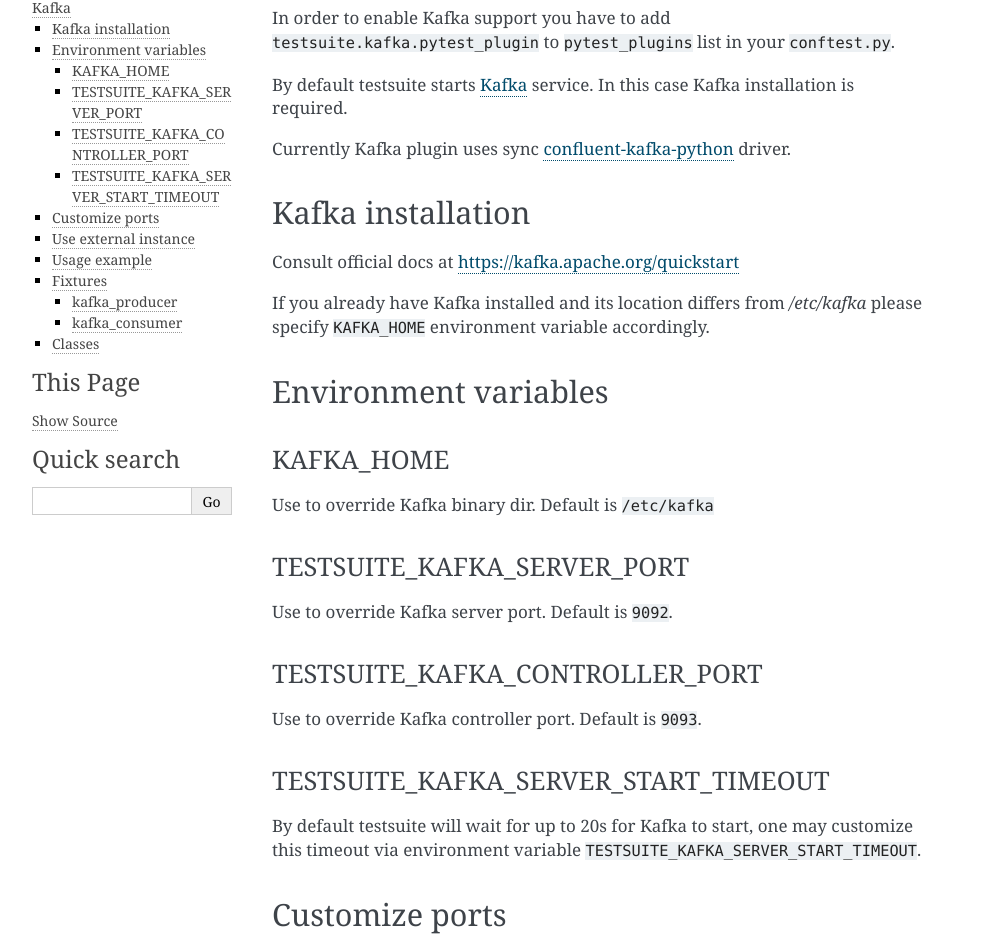
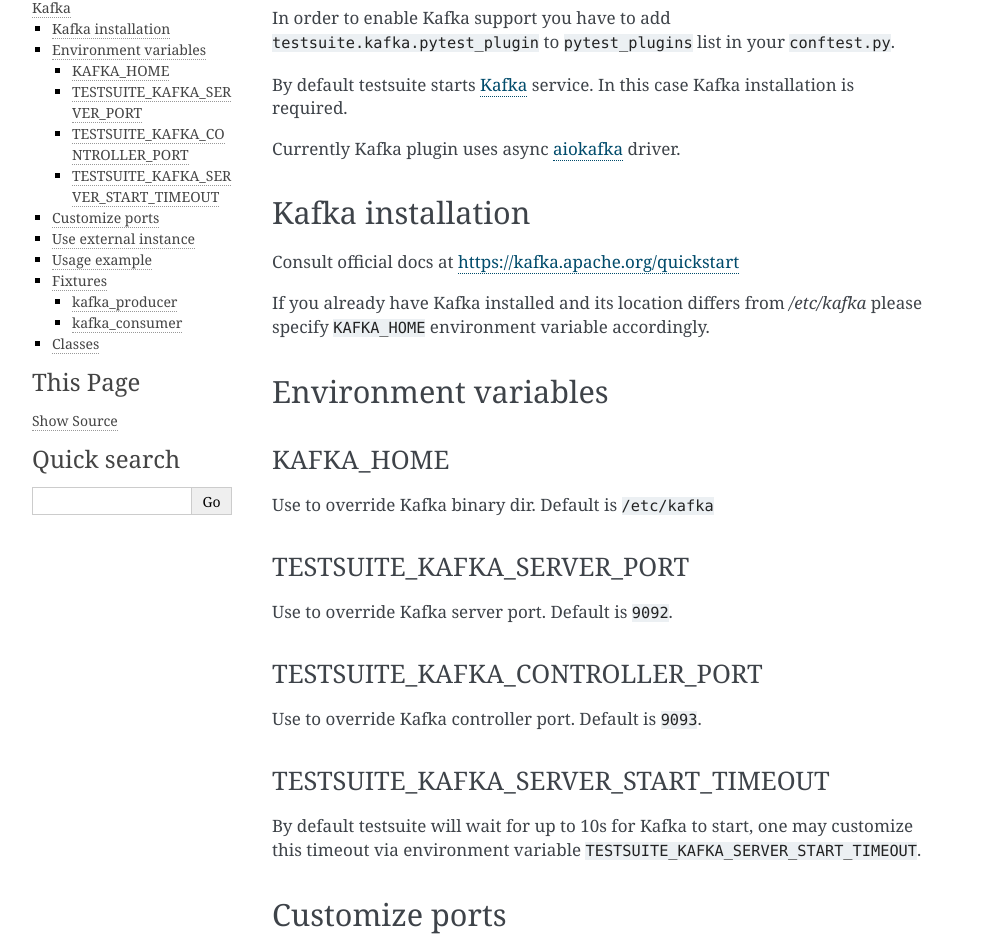
Before and after one commit to yandex/yandex-taxi-testsuite, a Sphinx documentation site: the page built from docs/kafka.rst, in a window 1280 px wide. Shown: the part 97-1033 px from the top of the page, without its empty margins (148-1140 px from the left). Built offline with Sphinx 7.4.7, drawn with Linux system fonts in a browser that asks for light colours.

Commit message:
Correct links in docs

```diff
--- a/docs/kafka.rst
+++ b/docs/kafka.rst
@@ -8,7 +8,7 @@
 By default testsuite starts Kafka_ service. In this case Kafka installation
 is required.
 
-Currently Kafka plugin uses sync confluent-kafka-python_ driver.
+Currently Kafka plugin uses async aiokafka_ driver.
 
 Kafka installation
 ---------------------
@@ -39,7 +39,7 @@
 
 TESTSUITE_KAFKA_SERVER_START_TIMEOUT
 ~~~~~~~~~~~~~~~~~~~~~~~~~~~~~~~~~~~~~~~
-By default testsuite will wait for up to 20s for Kafka to start,
+By default testsuite will wait for up to 10s for Kafka to start,
 one may customize this timeout via environment variable ``TESTSUITE_KAFKA_SERVER_START_TIMEOUT``.
 
 Customize ports
@@ -76,7 +76,7 @@
           assert consumed_message.value == MESSAGE
 
 .. _Kafka: https://kafka.apache.org/
-.. _confluent-kafka-python: https://github.com/confluentinc/confluent-kafka-python
+.. _aiokafka: https://github.com/aio-libs/aiokafka
 
 Fixtures
 --------
```
